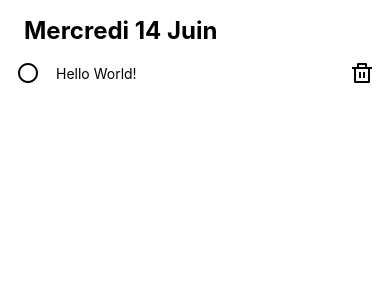
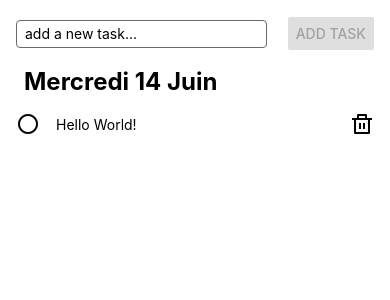
Before and after one commit to teddy-rogers/task_list-react_native, a React Native app: screen / in a window 390 px wide. Shown: the top 300 px of the page. Built offline with nearby package versions, Linux system fonts and the light colour scheme.

Commit message:
feat : add task form

```diff
--- /dev/null
+++ b/src/components/features/TaskForm.tsx
@@ -0,0 +1,38 @@
+import { useState } from 'react';
+import { StyleSheet, View } from 'react-native';
+import Button from '../shared/Button';
+import Input from '../shared/Input';
+
+export default function TaskForm({onAdd}: Props) {
+  const [task, setTask] = useState('');
+
+  function handleAddToList() {
+    onAdd(task);
+    setTask('');
+  }
+
+  return (
+    <View style={styles.container}>
+      <Input value={task} onChange={setTask} placeholder="add a new task..." />
+      <Button
+        title="Add Task"
+        onClick={handleAddToList}
+        disabled={task.length < 3}
+      />
+    </View>
+  );
+}
+
+const styles = StyleSheet.create({
+  container: {
+    flexDirection: 'row',
+    justifyContent: 'space-between',
+    alignItems: 'center',
+    paddingHorizontal: 16,
+    marginTop: 16,
+  },
+});
+
+type Props = {
+  onAdd: (t: string) => void;
+};
--- a/src/components/features/TasksList.tsx
+++ b/src/components/features/TasksList.tsx
@@ -1,24 +1,21 @@
-import { useState } from 'react';
 import { FlatList, SafeAreaView } from 'react-native';
 import { Task } from '../../libs/interfaces/Task';
-import { uuid } from '../../libs/utils/others';
-import TaskTile from '../shared/TaskTile';
+import Tile from '../shared/Tile';
 import TasksListHeader from './TasksListHeader';
 
-export default function TasksList() {
-  const [tasks, _] = useState<Task[]>([
-    {id: uuid(), title: 'Hello World!', isCompleted: false},
-  ]);
-
+export default function TasksList({data}: Props) {
   return (
-    <SafeAreaView>
+    <SafeAreaView style={{flexGrow: 1}}>
       <FlatList
         ListHeaderComponent={TasksListHeader}
-        contentContainerStyle={{flexGrow: 1}}
-        data={tasks}
+        data={data}
         keyExtractor={task => task.id}
-        renderItem={item => TaskTile(item)}
+        renderItem={Tile}
       />
     </SafeAreaView>
   );
 }
+
+type Props = {
+  data: Task[];
+};
--- /dev/null
+++ b/src/components/shared/Button.tsx
@@ -0,0 +1,18 @@
+import { Button as NativeBtn } from 'react-native';
+
+export default function Button({title, onClick, disabled}: Props) {
+  return (
+    <NativeBtn
+      color="peru"
+      title={title}
+      onPress={onClick}
+      disabled={disabled}
+    />
+  );
+}
+
+type Props = {
+  onClick: () => void;
+  title: string;
+  disabled: boolean;
+};
--- /dev/null
+++ b/src/components/shared/Input.tsx
@@ -0,0 +1,29 @@
+import { StyleSheet, TextInput } from 'react-native';
+
+export default function Input({value, onChange, placeholder}: Props) {
+  return (
+    <TextInput
+      style={styles.input}
+      onChangeText={onChange}
+      value={value}
+      placeholder={placeholder}
+    />
+  );
+}
+
+type Props = {
+  value: string;
+  onChange: (text: string) => void;
+  placeholder: string;
+};
+
+const styles = StyleSheet.create({
+  input: {
+    width: '70%',
+    height: '80%',
+    padding: 8,
+    borderColor: 'dimgrey',
+    borderWidth: 1,
+    borderRadius: 4,
+  },
+});
--- a/src/components/shared/TaskTile.tsx
+++ b/src/components/shared/Tile.tsx
@@ -1,7 +1,7 @@
 import { Image, StyleSheet, Text, View } from 'react-native';
 import { Task } from '../../libs/interfaces/Task';
 
-export default function TaskTile({item}: Props) {
+export default function Tile({item}: Props) {
   return (
     <View style={styles.container}>
       <View style={styles.subContainer}>
--- a/src/views/TaskView.tsx
+++ b/src/views/TaskView.tsx
@@ -1,9 +1,25 @@
+import { useState } from 'react';
+import TaskForm from '../components/features/TaskForm';
 import TasksList from '../components/features/TasksList';
+import { Task } from '../libs/interfaces/Task';
+import { uuid } from '../libs/utils/others';
 
 export default function TaskView() {
+  const [tasks, setTasks] = useState<Task[]>([
+    {id: uuid(), title: 'Hello World!', isCompleted: false},
+  ]);
+
+  function handleAddTask(t: string) {
+    setTasks(prevState => [
+      ...prevState,
+      {id: uuid(), title: t, isCompleted: false},
+    ]);
+  }
+
   return (
     <>
-      <TasksList />
+      <TaskForm onAdd={handleAddTask} />
+      <TasksList data={tasks} />
     </>
   );
 }
```
